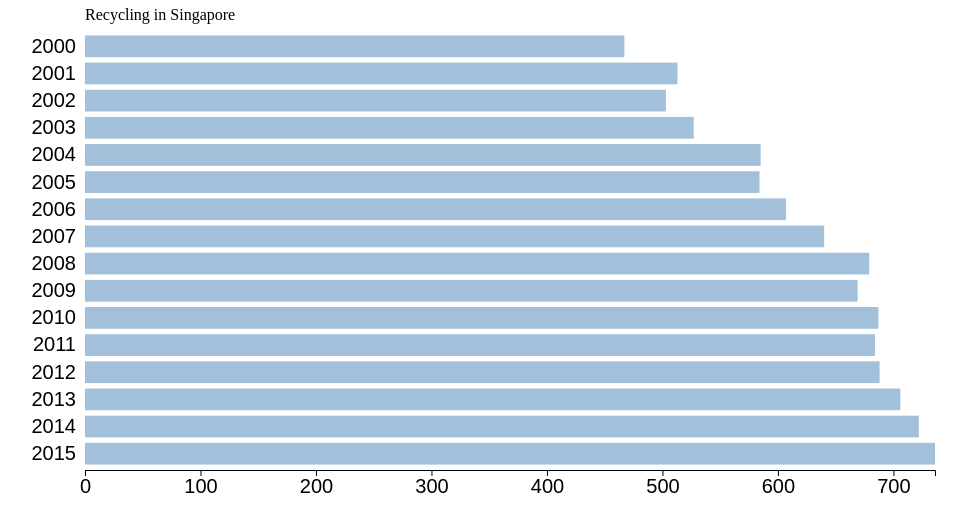
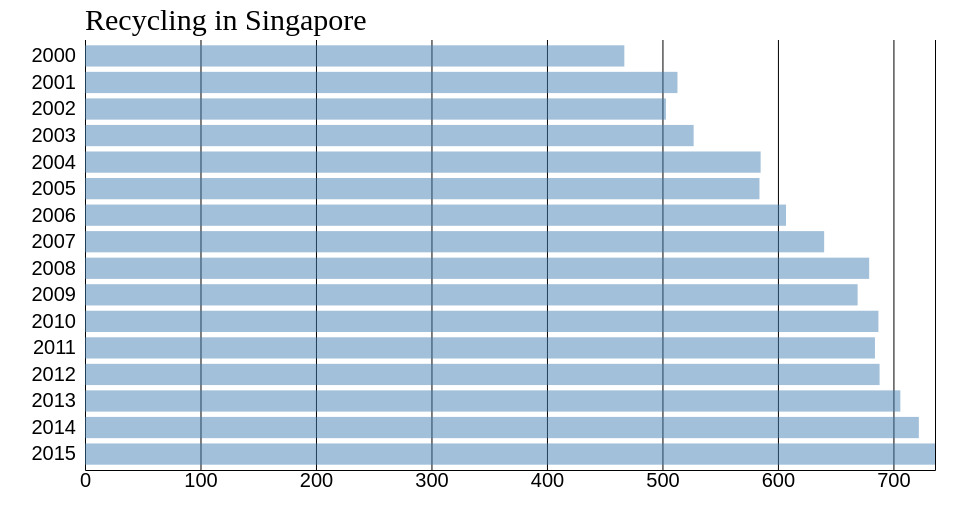
Before and after one commit to tanshiyu1999/D3-Mastery, a plain HTML site: page Practice/Bar Chart/index.html in a window 1280 px wide. Shown: the whole page, without its empty margins (15-982 px from the left). Drawn offline with nearby package versions, Linux system fonts and the light colour scheme.

Commit message:
Bar Chart

```diff
--- a/Practice/Bar Chart/index.css
+++ b/Practice/Bar Chart/index.css
@@ -11,3 +11,7 @@ svg rect {
 svg g g g text{
   font-size: 20px;
 }
+
+.title {
+  font-size: 30px;
+}
--- a/Practice/Bar Chart/index.js
+++ b/Practice/Bar Chart/index.js
@@ -10,7 +10,7 @@ const render = data => {
   //create the formatting, margins etc
   const height = +svg.attr('height');
   const width = +svg.attr('width');
-  const margin = {top: 30, right: 50, bottom: 30, left: 100};
+  const margin = {top: 40, right: 50, bottom: 30, left: 100};
   const innerWidth = width - margin.left - margin.right;
   const innerHeight = height - margin.top - margin.bottom;
 
@@ -40,17 +40,17 @@ const render = data => {
     .padding(0.2);
 
   //code for axes
+    //Define the tick lines, and then extending this garbage
+    const xAxis = d3.axisBottom(xScale)
+      .tickSize(-innerHeight)
+
   const yAxis = g1.append('g').call(d3.axisLeft(yScale));
-  const xAxis = g1.append('g').call(d3.axisBottom(xScale))
+  const xAxisG = g1.append('g').call(xAxis)
     .attr("transform", `translate(0, ${innerHeight})`);
 
   //Remove the ticks on the y-axis
   yAxis.selectAll('.domain, .tick line')
     .remove();
-
-  //Extend the tick with the x-axis
-  xAxis.selectAll('.tick line')
-    .attr('')
 
   //code for the rectangle
   const rect = g1.selectAll('rect')
```
